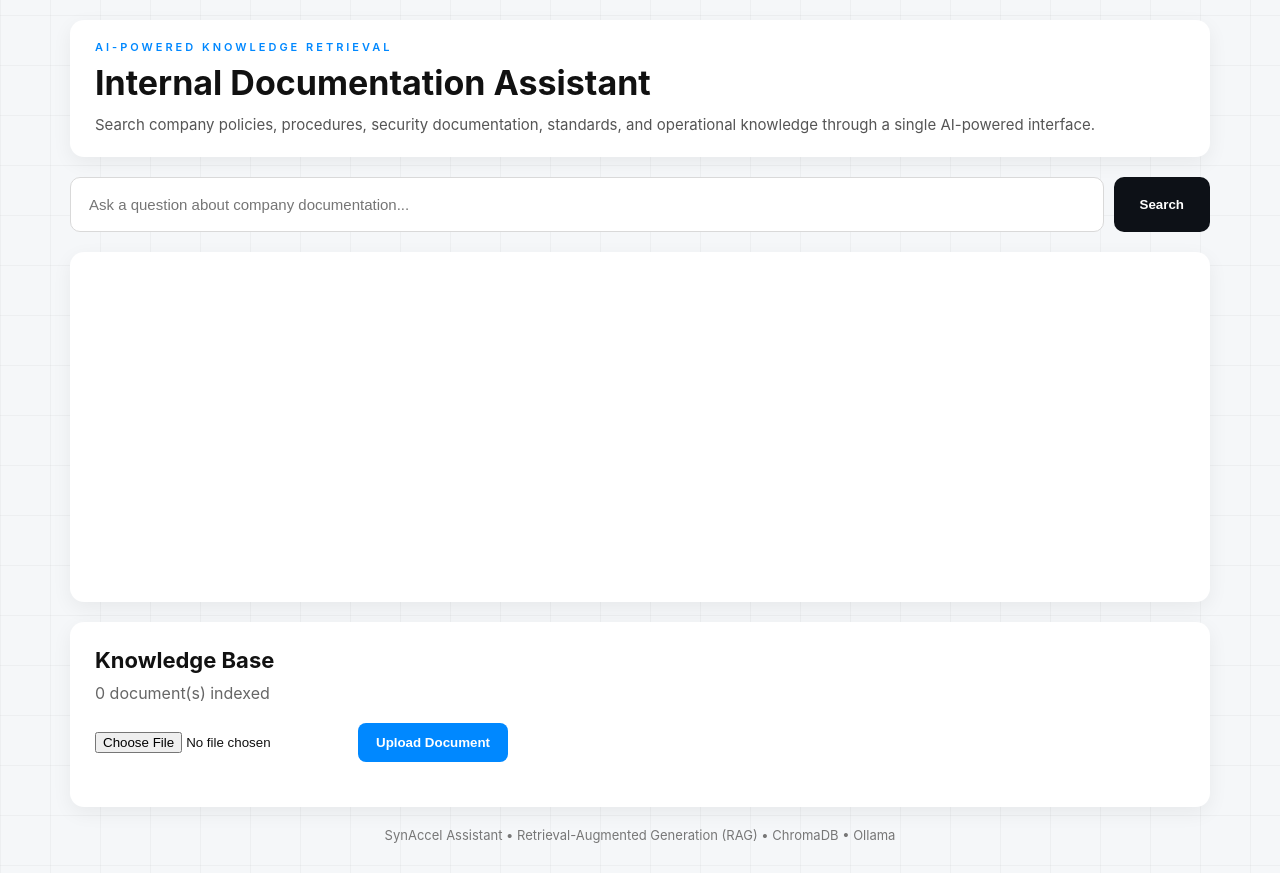
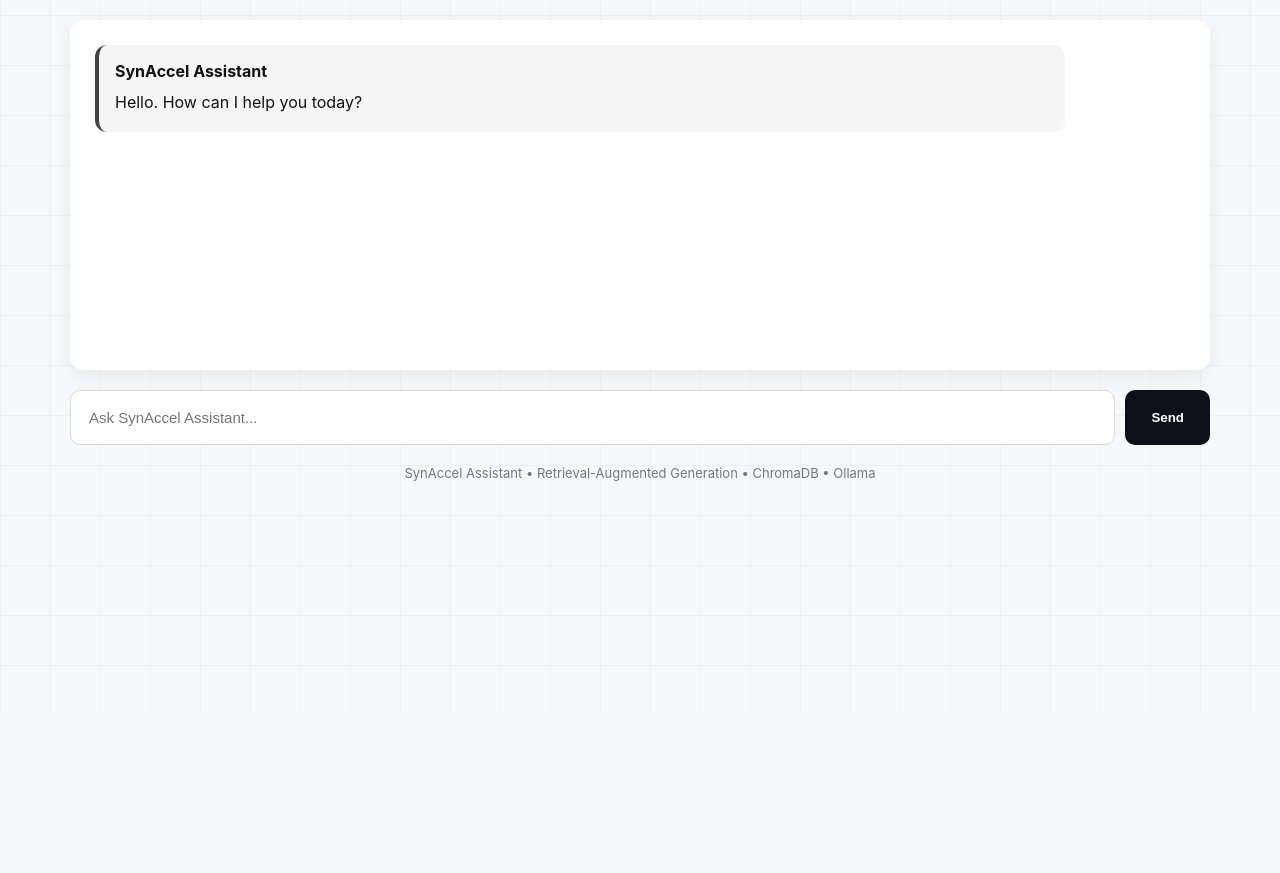
Before and after one commit to Arkwinger/ai-projects, a Flask app: page / in a window 1280 px wide. Shown: the part 85-958 px from the top of the page. After the commit the page ends 751 px from the top, so only its background shows below. Run offline with Flask 3, Linux system fonts and the light colour scheme.

Commit message:
Refactor chat window and search form layout

```diff
--- a/private-company-ai/templates/index.html
+++ b/private-company-ai/templates/index.html
@@ -33,38 +33,21 @@
 
     <main>
 
-        <div class="hero">
+        <div class="chat-window">
 
-            <p class="eyebrow">
-                AI-POWERED KNOWLEDGE RETRIEVAL
-            </p>
+            {% if chat_history|length == 0 %}
 
-            <h1>
-                Internal Documentation Assistant
-            </h1>
+                <div class="message assistant-bubble">
 
-            <p class="description">
-                Search company policies, procedures, security documentation,
-                standards, and operational knowledge through a single AI-powered interface.
-            </p>
+                    <strong>SynAccel Assistant</strong>
 
-        </div>
+                    <p>
+                        Hello. How can I help you today?
+                    </p>
 
-        <form method="POST" class="search-form">
+                </div>
 
-            <input
-                type="text"
-                name="question"
-                placeholder="Ask a question about company documentation..."
-                required>
-
-            <button type="submit">
-                Search
-            </button>
-
-        </form>
-
-        <div class="chat-window">
+            {% endif %}
 
             {% for msg in chat_history %}
 
@@ -94,65 +77,24 @@
 
         </div>
 
-        <div class="knowledge-base">
+        <form method="POST" class="search-form">
 
-            <h3>Knowledge Base</h3>
+            <input
+                type="text"
+                name="question"
+                placeholder="Ask SynAccel Assistant..."
+                required
+                autocomplete="off">
 
-            <p class="doc-count">
-                {{ document_count }} document(s) indexed
-            </p>
+            <button type="submit">
+                Send
+            </button>
 
-            {% if admin_mode %}
-
-            <form method="POST"
-                  action="/upload"
-                  enctype="multipart/form-data"
-                  class="upload-form">
-
-                <input type="file" name="file" required>
-
-                <button type="submit">
-                    Upload Document
-                </button>
-
-            </form>
-
-            {% endif %}
-
-            {% for doc in document_names %}
-
-                <div class="doc-row">
-
-                    <div class="doc-item">
-                        📄 {{ doc }}
-                    </div>
-
-                    {% if admin_mode %}
-
-                    <form method="POST"
-                          action="/delete/{{ doc }}">
-
-                        <button
-                            type="submit"
-                            class="delete-btn">
-
-                            Delete
-
-                        </button>
-
-                    </form>
-
-                    {% endif %}
-
-                </div>
-
-            {% endfor %}
-
-        </div>
+        </form>
 
         <div class="footer">
 
-            SynAccel Assistant • Retrieval-Augmented Generation (RAG) • ChromaDB • Ollama
+            SynAccel Assistant • Retrieval-Augmented Generation • ChromaDB • Ollama
 
         </div>
 
```
